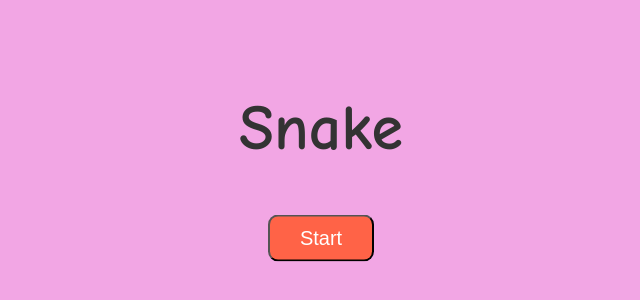
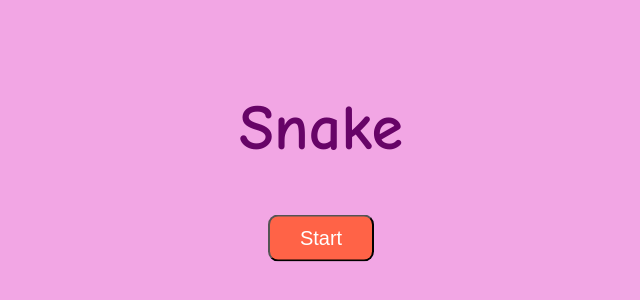
Before and after one commit to SeanieCodes/Snake, a website built with Vite: page snake.html in a window 1280 px wide. Shown: the part 214-514 px from the top of the page, without its empty margins (319-959 px from the left). Built offline with nearby package versions, Linux system fonts and the light colour scheme.

Commit message:
feat: final touches

```diff
--- a/snake.css
+++ b/snake.css
@@ -93,7 +93,7 @@ body {
 }
 
 h1 {
-    color: #333;
+    color: #670467;
     margin: 0 0 20px 0;
 }
 
```
